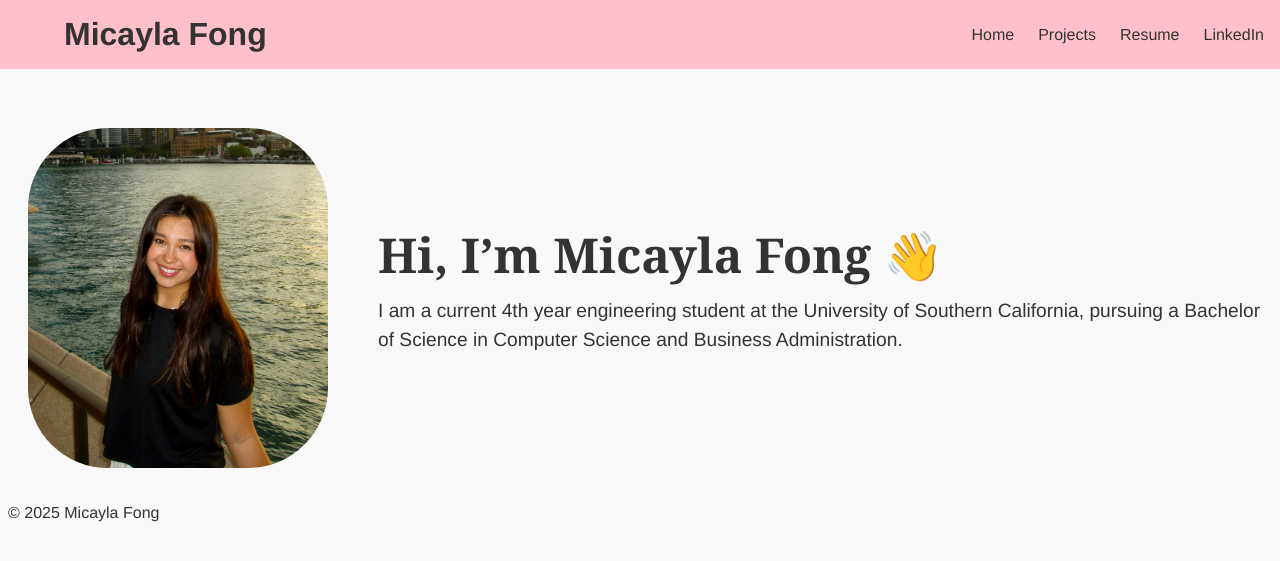
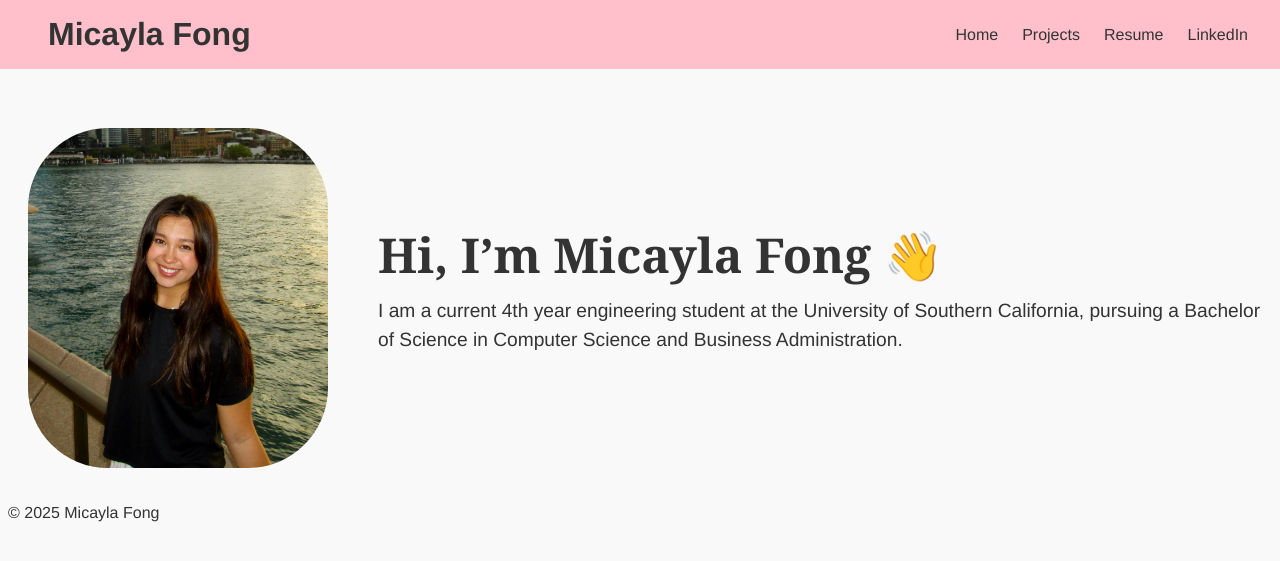
Before and after one commit to mdfong35/mdfong35.github.io, a Jekyll site: the page built from index.md, in a window 1280 px wide. Shown: the top 561 px of the page. Built offline with Jekyll 4.4.1, drawn with Linux system fonts in a browser that asks for light colours.

Commit message:
Update style.css

```diff
--- a/assets/style.css
+++ b/assets/style.css
@@ -8,7 +8,7 @@
 
 .top-nav {
   background-color: pink;
-  padding: 1rem 2rem;
+  padding: 1rem 1rem;
   width: 100%;
   position: fixed;
   top: 0;
@@ -59,7 +59,8 @@
 
 
 h1 {
-  margin-left: 20px; /* Adjust the value as needed (px, em, rem, %) */
+  margin-left: 50px; /* Adjust the value as needed (px, em, rem, %) */
+  margin:50px;
 }
 
 h1, h2, h3 {
```
